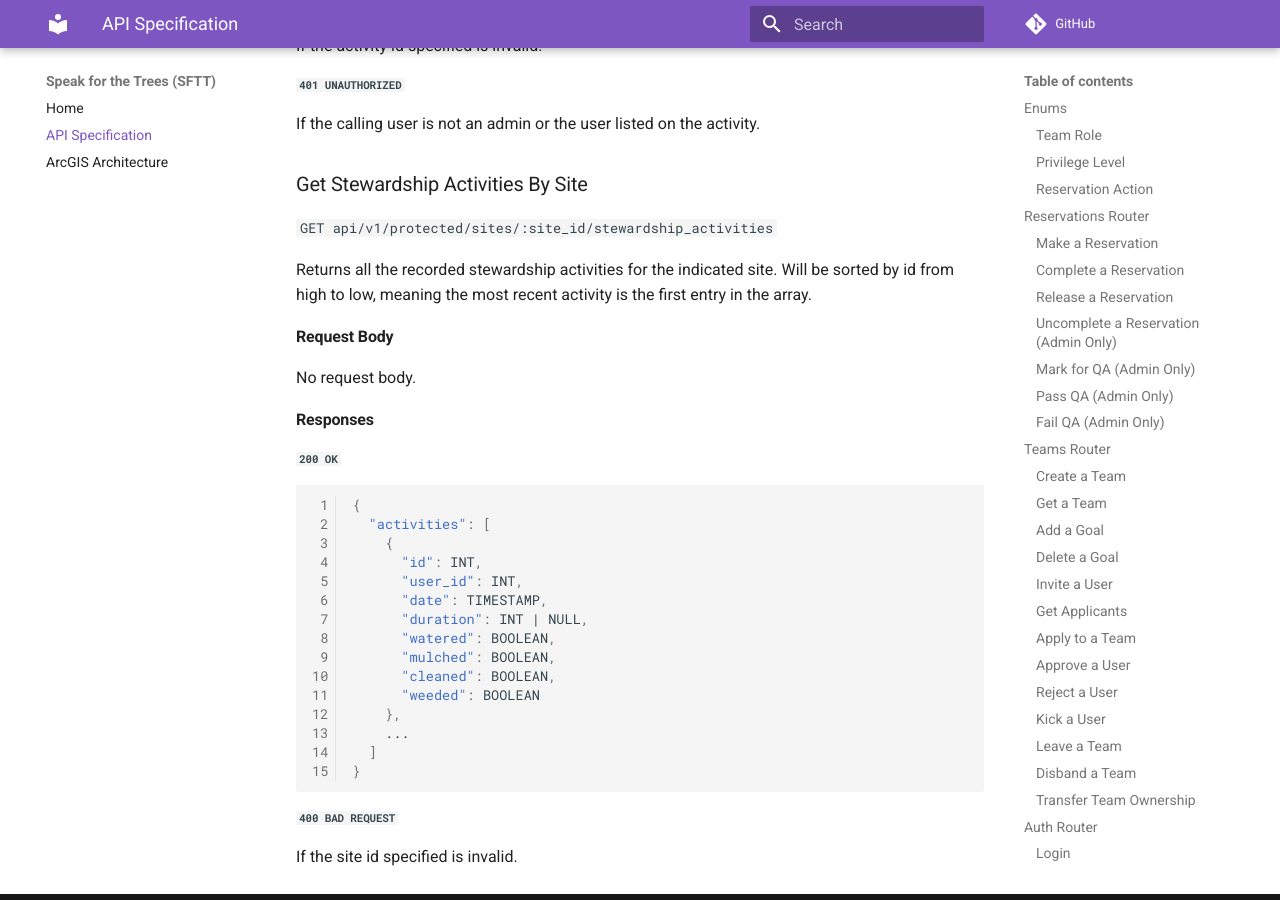
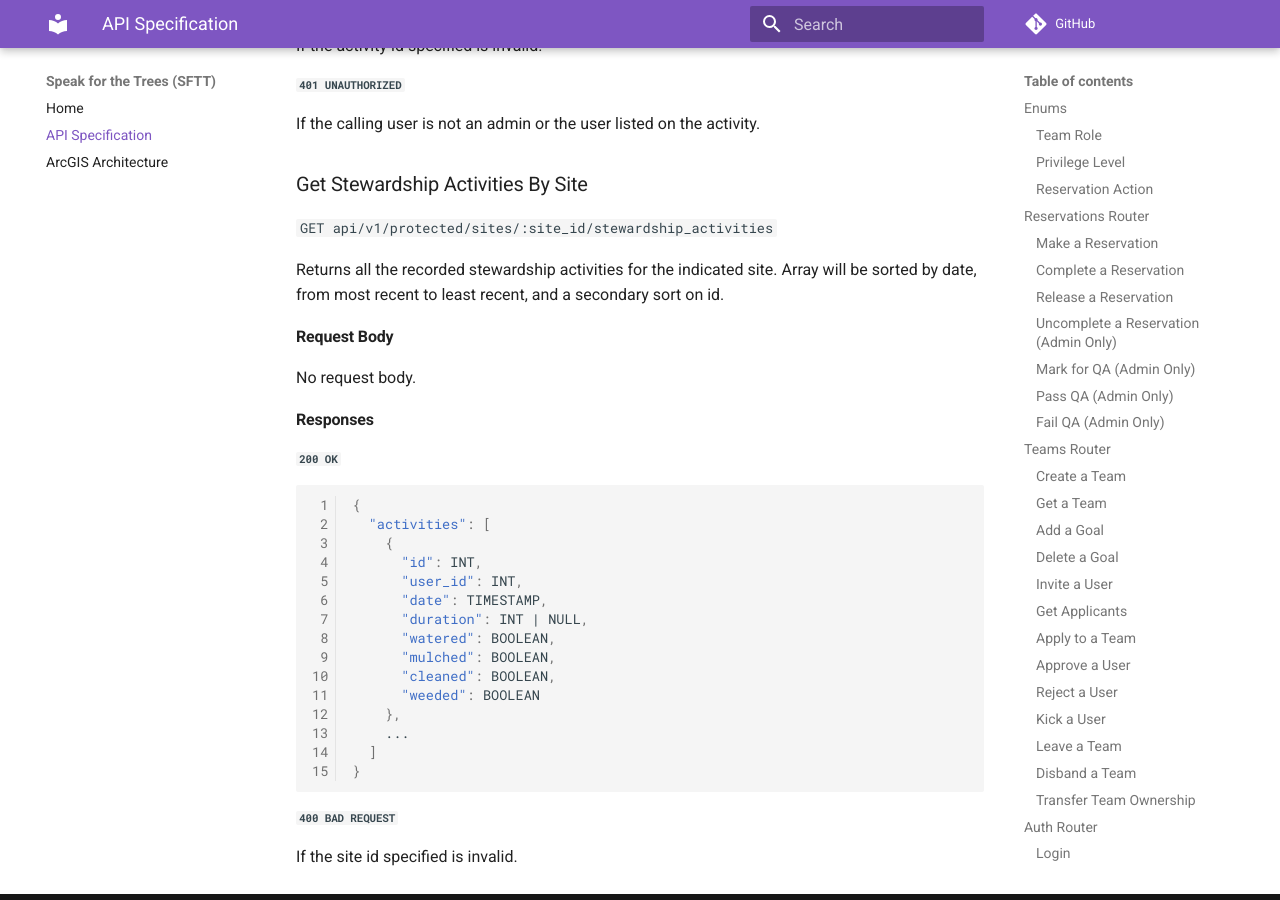
Before and after one commit to Code-4-Community/c4c-dev-docs, an MkDocs documentation site: the page built from docs/sftt/sftt-api-spec.md, in a window 1280 px wide and 900 px high, scrolled down 38869 px. Built offline with MkDocs 1.6.1 and Material for MkDocs 9.7.7, drawn with Linux system fonts in a browser that asks for light colours; comment, search, counter and statistics services are not loaded.

Commit message:
Further clarified sorting

```diff
--- a/docs/sftt/sftt-api-spec.md
+++ b/docs/sftt/sftt-api-spec.md
@@ -1739,7 +1739,7 @@ If the calling user is not an admin or the user listed on the activity.
 
 `GET api/v1/protected/sites/:site_id/stewardship_activities`
 
-Returns all the recorded stewardship activities for the indicated site. Will be sorted by id from high to low, meaning the most recent activity is the first entry in the array.
+Returns all the recorded stewardship activities for the indicated site. Array will be sorted by date, from most recent to least recent, and a secondary sort on id.
 
 #### Request Body
 
```
